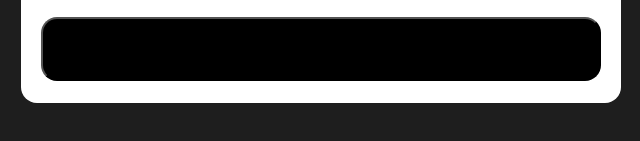
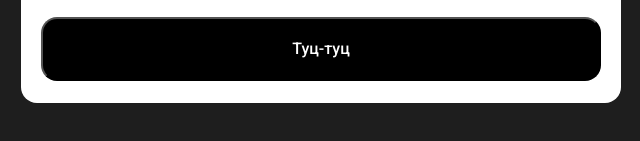
Before and after one commit to Grishin-M/front-test, a plain HTML site: page src/index.html in a window 1280 px wide. Shown: the part 427-568 px from the top of the page, 319-959 px from the left. Drawn offline with Linux system fonts and the light colour scheme.

Commit message:
второй коммит

```diff
--- a/src/index.html
+++ b/src/index.html
@@ -21,7 +21,7 @@
                 <label for="" class="modal__block__label">Имя:</label>
                 <input type="text" class="modal__block__input" placeholder="Placeholder">
             </div>
-            <button class="modal__button" onClick="console.log('hello')"></button>
+            <button class="modal__button">Туц-туц</button>
         </div>
     </section>
 </body>
```
